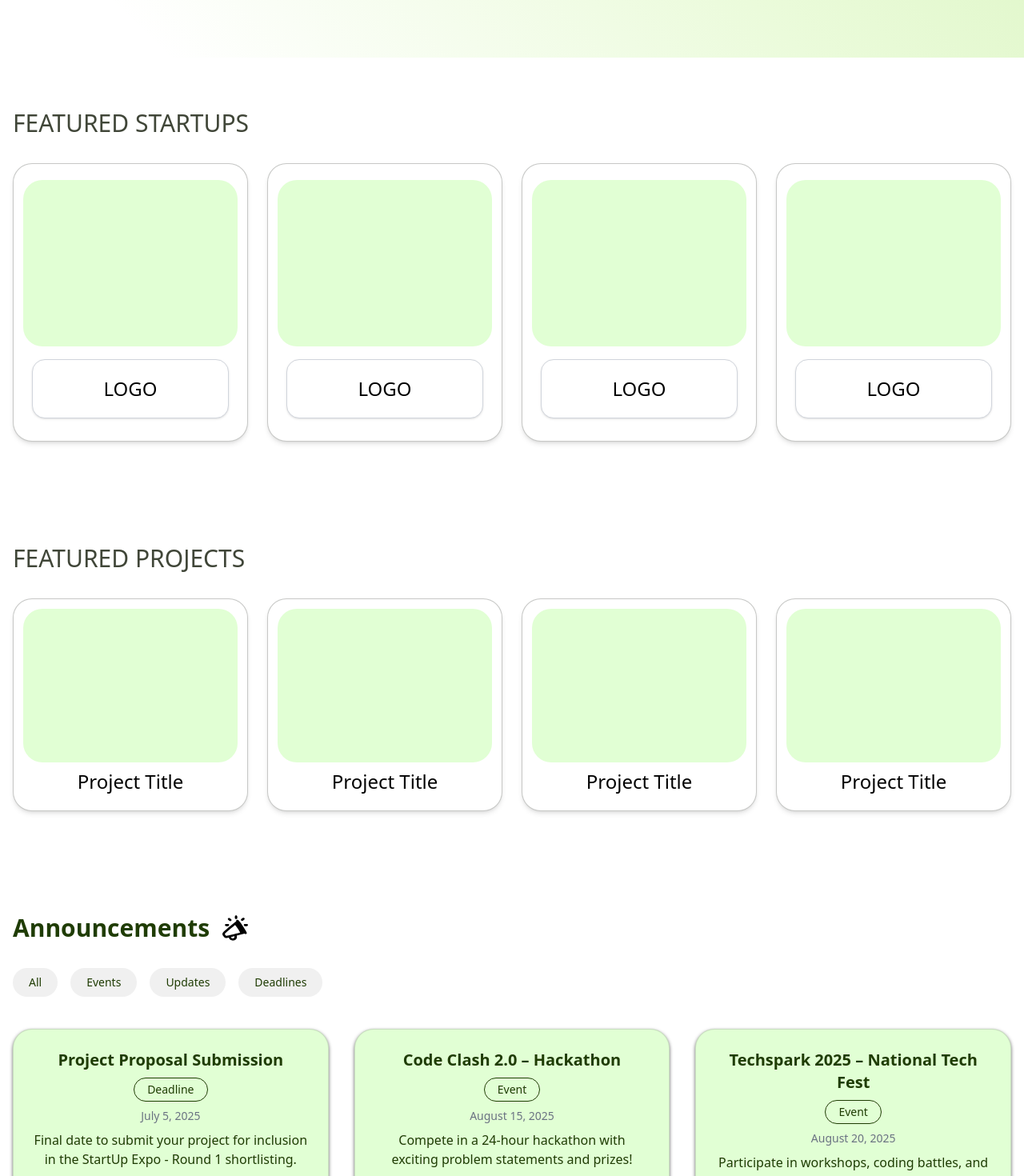
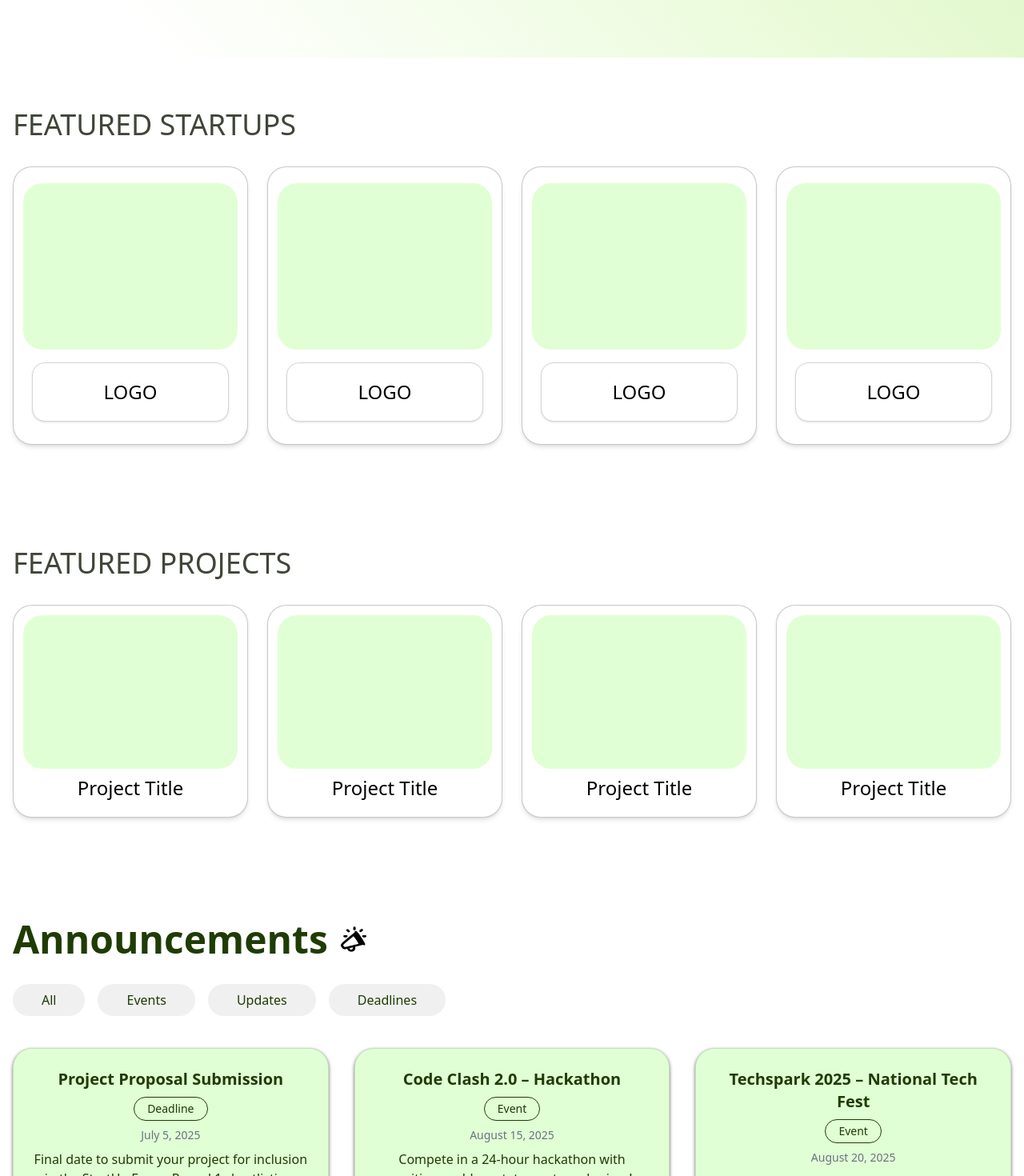
Before and after one commit to christinawdc/Launchpad-SJCET, a React (Vite) app in the folder frontend/: page / in a window 1280 px wide. Shown: the part 728-2198 px from the top of the page at 80% size. Built offline with nearby package versions, Linux system fonts and the light colour scheme; a web font is replaced by a local one.

Commit message:
Made components bigger

```diff
--- a/frontend/src/components/AnnouncementsSection.jsx
+++ b/frontend/src/components/AnnouncementsSection.jsx
@@ -45,7 +45,7 @@ const AnnouncementsSection = () => {
     <section className="w-full bg-white px-4 py-16">
       {/* Heading + Icon */}
       <div className="max-w-7xl mx-auto mb-8 flex items-center gap-4">
-        <h2 className="text-3xl font-semibold font-poppins text-[#1F3C04]">Announcements</h2>
+        <h2 className="text-5xl font-semibold font-poppins text-[#1F3C04]">Announcements</h2>
          <img src={announcementIcon} alt="Announcements" className="w-8 h-8" />
       </div>
 
@@ -54,7 +54,7 @@ const AnnouncementsSection = () => {
         {["All", "Events", "Updates", "Deadlines"].map((filter, idx) => (
           <button
             key={idx}
-            className="bg-[#f0f0f0] text-[#1F3C04] rounded-full px-5 py-2 text-sm font-medium hover:bg-[#e0e0e0] transition"
+            className="bg-[#f0f0f0] text-[#1F3C04] rounded-full px-9 py-2 text-base font-medium hover:bg-[#e0e0e0] transition"
           >
             {filter}
           </button>
--- a/frontend/src/pages/Home.jsx
+++ b/frontend/src/pages/Home.jsx
@@ -74,7 +74,7 @@ const Home = () => {
       {/* Featured Startups Section */}
       <section className="py-16 px-4">
         <div className="max-w-7xl mx-auto">
-          <h2 className="text-3xl font-medium mb-8 text-[#404638] font-poppins">FEATURED STARTUPS</h2>
+          <h2 className="text-4xl font-medium mb-8 text-[#404638] font-poppins">FEATURED STARTUPS</h2>
 
           <div className="grid grid-cols-1 md:grid-cols-4 gap-6">
             {startupData.map((item, idx) => (
@@ -91,7 +91,7 @@ const Home = () => {
       {/* Featured Projects Section */}
       <section className="py-16 px-4">
         <div className="max-w-7xl mx-auto">
-          <h2 className="text-3xl font-medium mb-8 text-[#404638] font-poppins">FEATURED PROJECTS</h2>
+          <h2 className="text-4xl font-medium mb-8 text-[#404638] font-poppins">FEATURED PROJECTS</h2>
           <div className="grid grid-cols-1 md:grid-cols-4 gap-6">
             {projectData.map((item, idx) => (
               <ProjectCard
```
